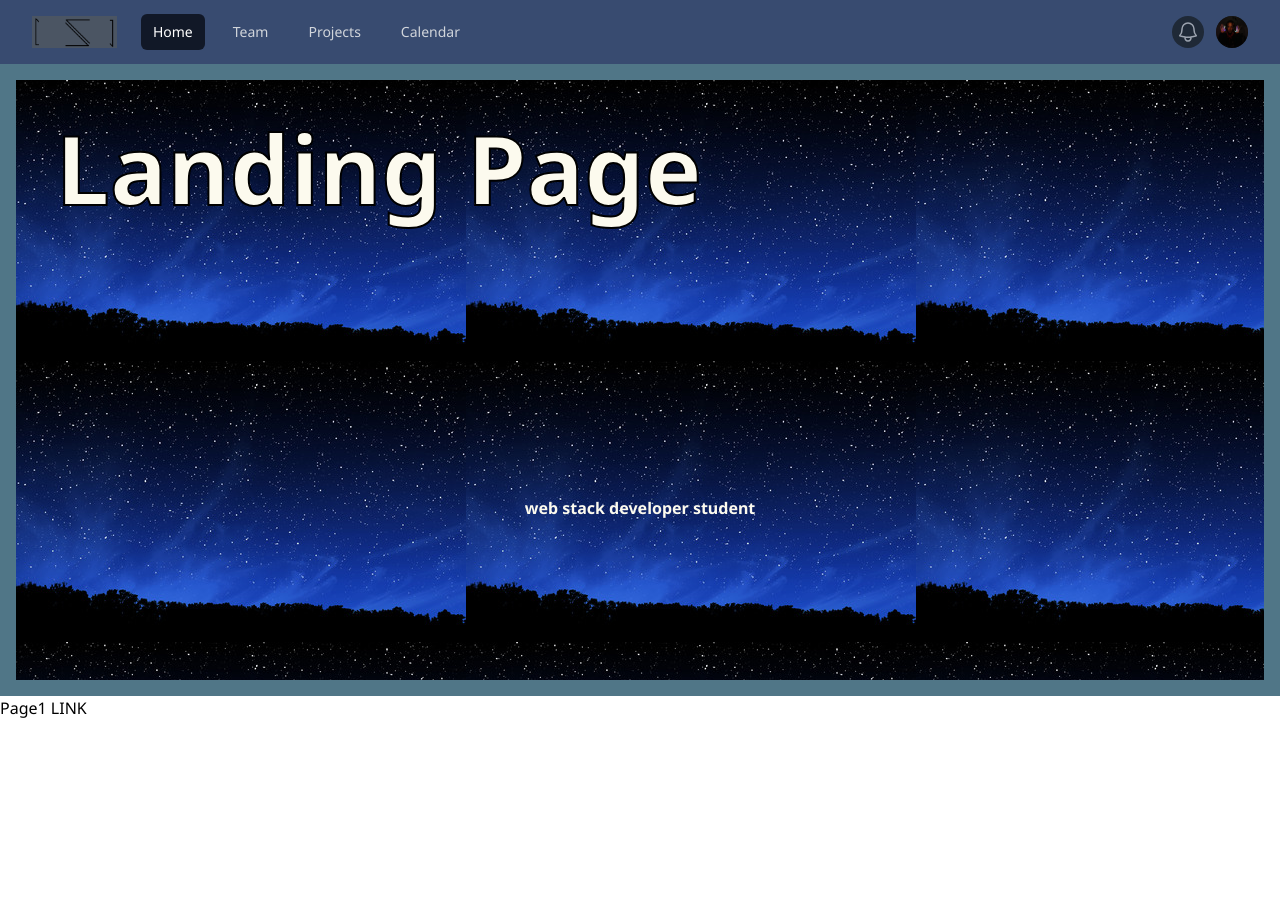
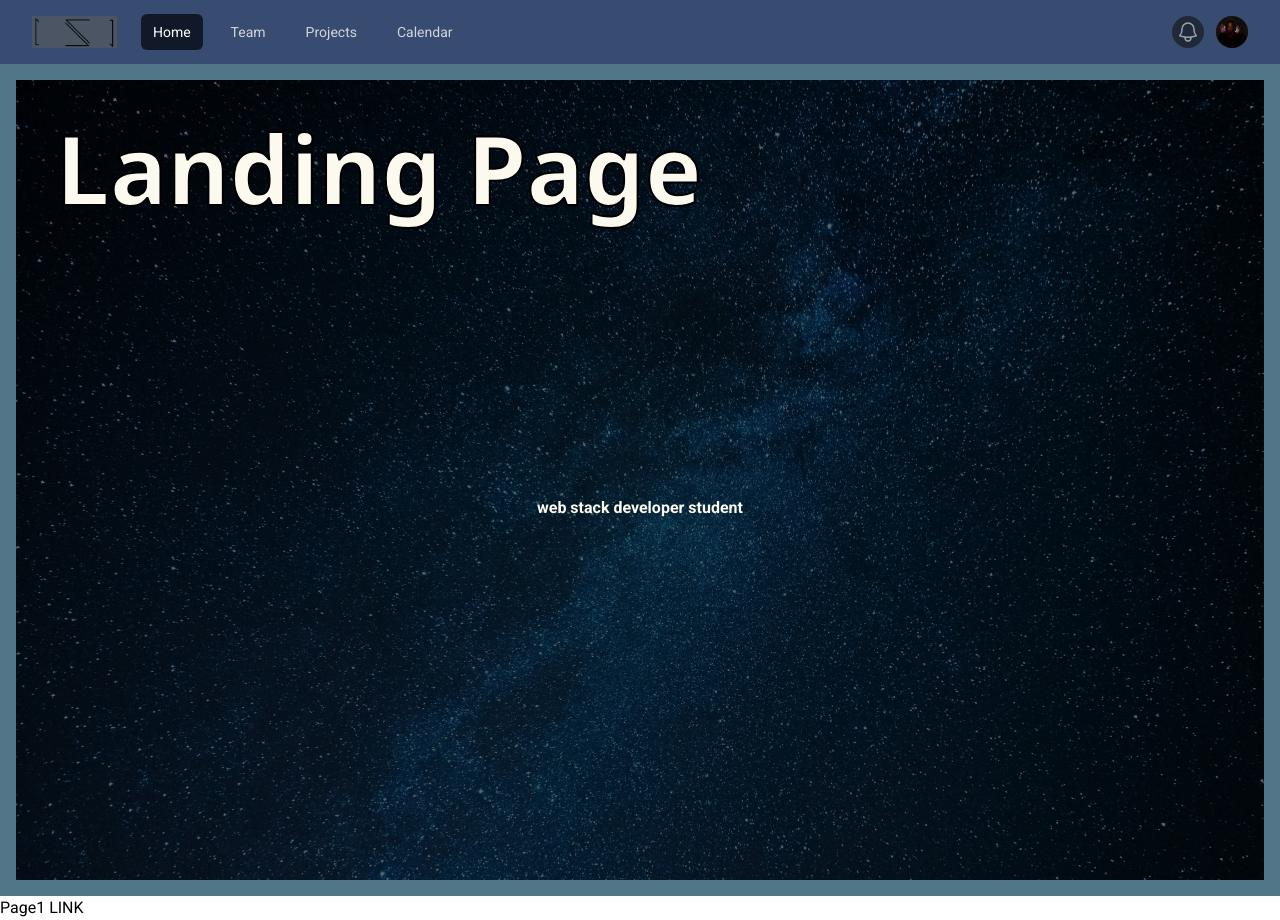
Before and after one commit to Ismaeel-Williams/Portfolio-mern, a Next.js app in the folder my-app/: page / in a window 1280 px wide. Before the commit the page ends 800 px from the top, so only its background shows below. Built offline with nearby package versions, Linux system fonts and the light colour scheme.

Commit message:
beforeistart

```diff
--- a/my-app/app/layout.tsx
+++ b/my-app/app/layout.tsx
@@ -2,12 +2,14 @@ import type { Metadata } from "next";
 import "./globals.css";
 import { Roboto, Noto_Sans } from "next/font/google";
 
-const roboto = Roboto({
+export const roboto = Roboto({
+  // Export the font object
   subsets: ["latin"],
   weight: ["400", "700"],
 });
 
-const notoSans = Noto_Sans({
+export const notoSans = Noto_Sans({
+  // Export the font object
   subsets: ["latin"],
   weight: ["400", "700"],
 });
@@ -24,9 +26,7 @@ export default function RootLayout({
 }>) {
   return (
     <html lang="en">
-      <body className={`${roboto.className} ${notoSans.className}`}>
-        {children}
-      </body>
+      <body className={roboto.className}>{children}</body>
     </html>
   );
 }
--- a/my-app/app/page.tsx
+++ b/my-app/app/page.tsx
@@ -1,24 +1,25 @@
 import Navbar from "@/components/Navbar";
+import { notoSans } from "@/app/layout";
 
 export default function Home() {
   return (
     <>
       <Navbar />
-      <section className="bg-[#507687] p-2 font-semibold ">
-        <div className="m-2 bg-stars-img">
-          <div className=" text-[#FCFAEE] w-full px-10 py-10">
-            <h1 className="text-8xl w-3/5 font-outline-2 hover:font-outline-4 mb-40 font-notoSans">
+      <section className="bg-[#507687] p-2 font-semibold">
+        <div className="relative m-2 bg-stars-img bg-cover bg-center h-full min-h-screen">
+          <div className="absolute inset-0 bg-black opacity-60"></div>{" "}
+          <div
+            className={`relative text-[#FCFAEE] w-full px-10 py-10 ${notoSans.className}`}
+          >
+            <h1 className="text-8xl w-3/5 font-outline-2 hover:font-outline-4 mb-40">
               Landing Page
             </h1>
-            {/* <p className="text-2xl">Ismaeel's Portfolio</p>
-            <p>more projects will be added over time</p> */}
           </div>
-          <div className="text-[#FCFAEE] w-full pb-40 pt-20">
+          <div className="relative text-[#FCFAEE] w-full pb-40 pt-20">
             <p className="text-center">web stack developer student</p>
           </div>
         </div>
       </section>
-
       <a href="Page1">Page1 LINK</a>
     </>
   );
--- a/my-app/tailwind.config.ts
+++ b/my-app/tailwind.config.ts
@@ -12,12 +12,10 @@ const config: Config = {
       sans: ["ui-sans-serif", "system-ui"],
       serif: ["ui-serif", "Georgia"],
       mono: ["ui-monospace", "SFMono-Regular"],
-      roboto: ["var(--font-roboto)", "sans-serif"],
-      notoSans: ["var(--font-roboto)", "sans-serif"],
     },
     extend: {
       backgroundImage: {
-        "stars-img": "url('/public/images/bg-stars.jpg')",
+        "stars-img": "url('/images/stars.jpg')",
       },
       colors: {
         background: "var(--background)",
```
Also changed, not shown: my-app/public/images/bg-stars.jpg (deleted), my-app/public/images/stars.jpg (added).
